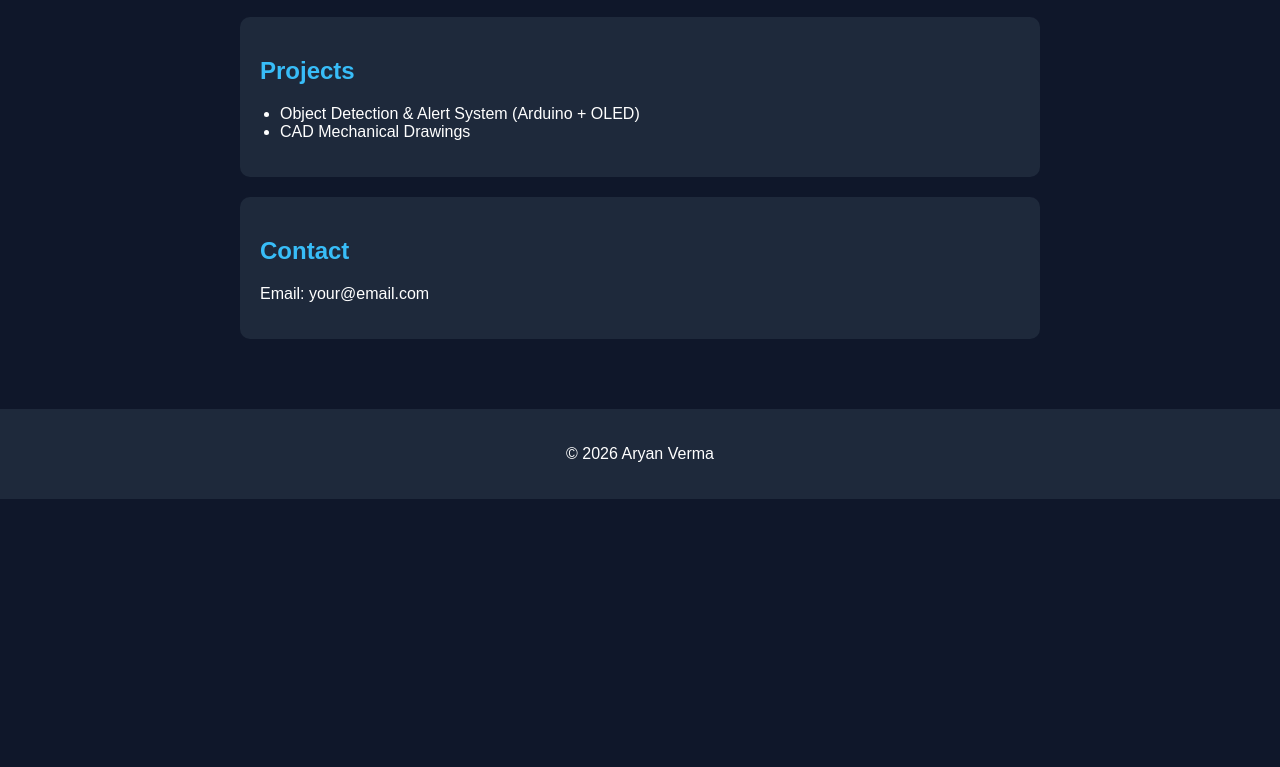
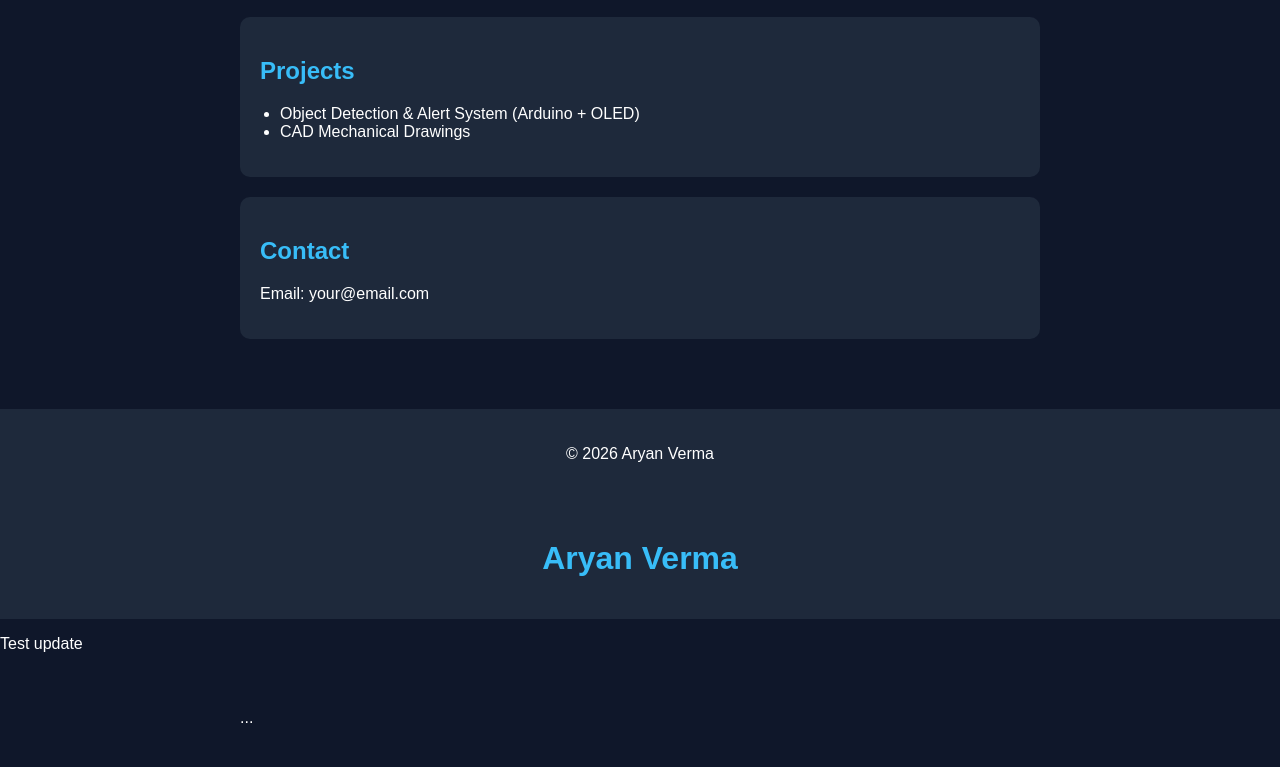
Before and after one commit to Aryan-X-plore/portfoliooo, a plain HTML site: page index.html in a window 1280 px wide. Shown: the part 736-1503 px from the top of the page. Before the commit the page ends 1235 px from the top, so only its background shows below. Drawn offline with Linux system fonts and the light colour scheme.

Commit message:
Add header and test update paragraph to index.html
nill

```diff
--- a/index.html
+++ b/index.html
@@ -89,3 +89,16 @@
 
 </body>
 </html>
+<body>
+
+<header>
+    <h1>Aryan Verma</h1>
+</header>
+
+<p>Test update</p>  <!-- ✅ Add here -->
+
+<section>
+    ...
+</section>
+
+</body>
```
